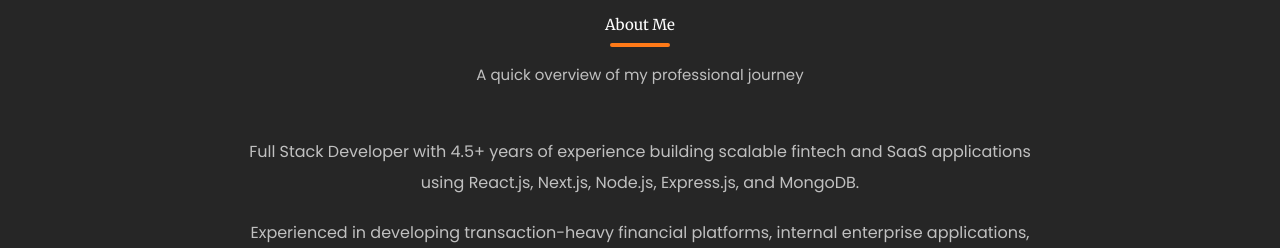
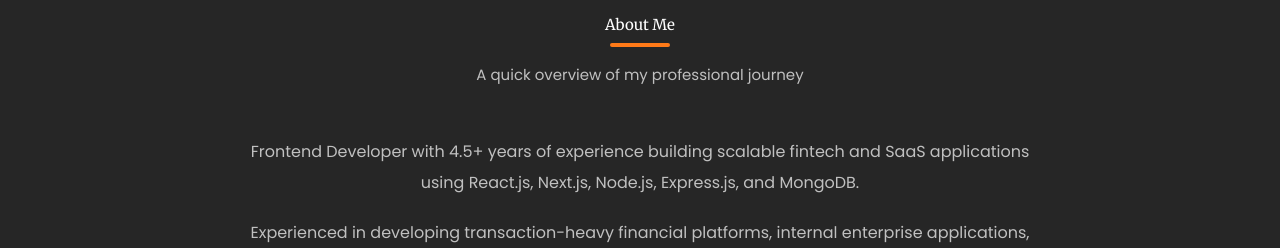
Before and after one commit to srikar1980/srikar-portfolio, a Next.js app: page / in a window 1280 px wide. Shown: the part 920-1168 px from the top of the page. Built offline with nearby package versions, Linux system fonts and the light colour scheme.

Commit message:
changes done in about section and meta tag

```diff
--- a/app/layout.tsx
+++ b/app/layout.tsx
@@ -17,7 +17,7 @@ const merriweather = Merriweather({
 export const metadata: Metadata = {
   title: "Srikar Ravoori | Full Stack Developer",
   description:
-    "Full Stack Developer with 4.5+ years of experience in React.js, Next.js, MERN Stack, Fintech and SaaS applications.",
+    "Frontend Developer with 4.5+ years of experience in React.js, Next.js, Redux ToolKit, Fintech and SaaS applications.",
 };
 
 export default function RootLayout({
--- a/components/About/About.tsx
+++ b/components/About/About.tsx
@@ -1,5 +1,5 @@
+import SectionTitle from "@/components/SectionTitle/SectionTitle";
 import styles from "./About.module.css";
-import SectionTitle from "@/components/SectionTitle/SectionTitle";
 
 export default function About() {
   return (
@@ -15,7 +15,7 @@ export default function About() {
 
         <div className={styles.aboutContent}>
           <p>
-            Full Stack Developer with 4.5+ years of experience building
+            Frontend Developer with 4.5+ years of experience building
             scalable fintech and SaaS applications using React.js, Next.js,
             Node.js, Express.js, and MongoDB.
           </p>
```
